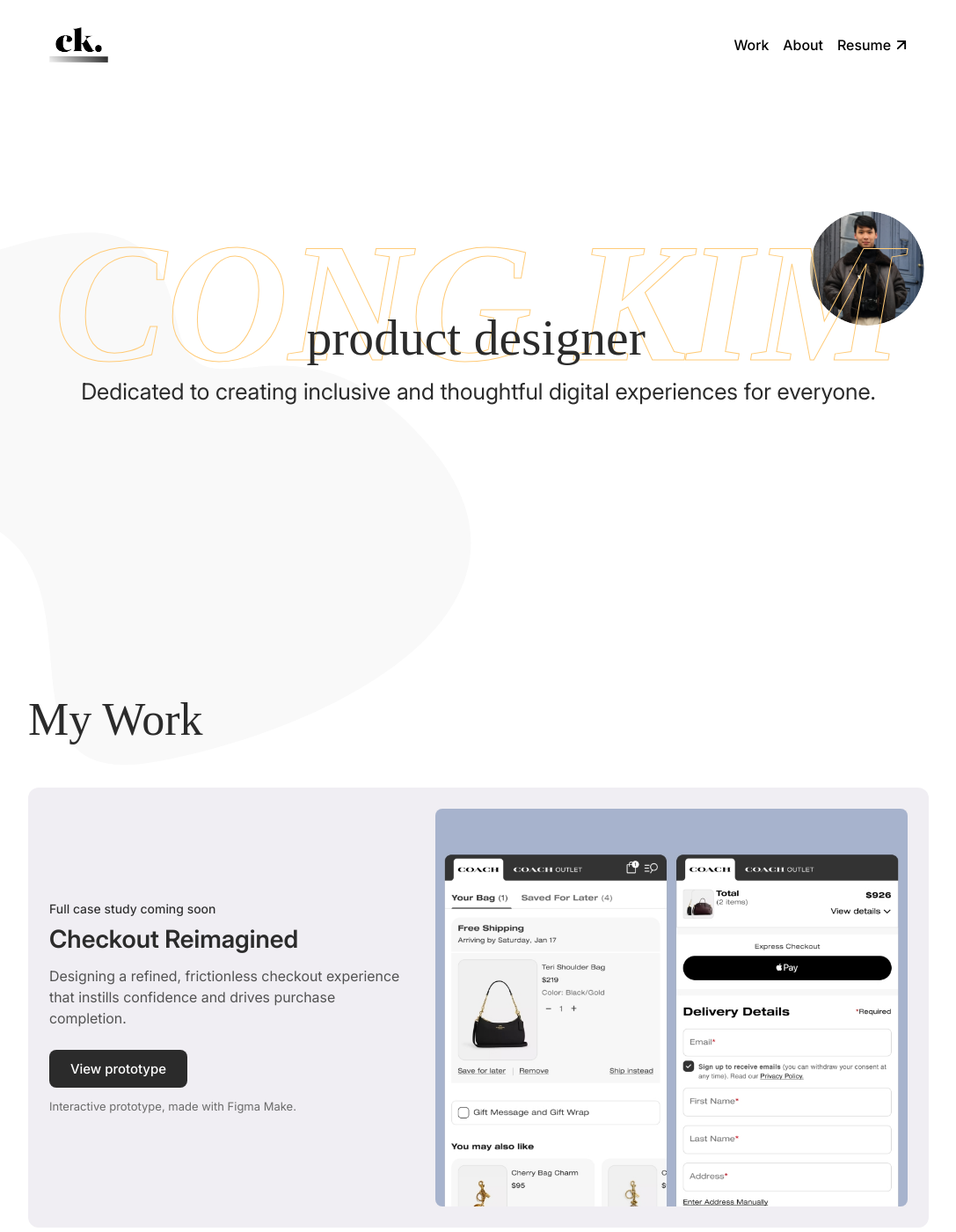
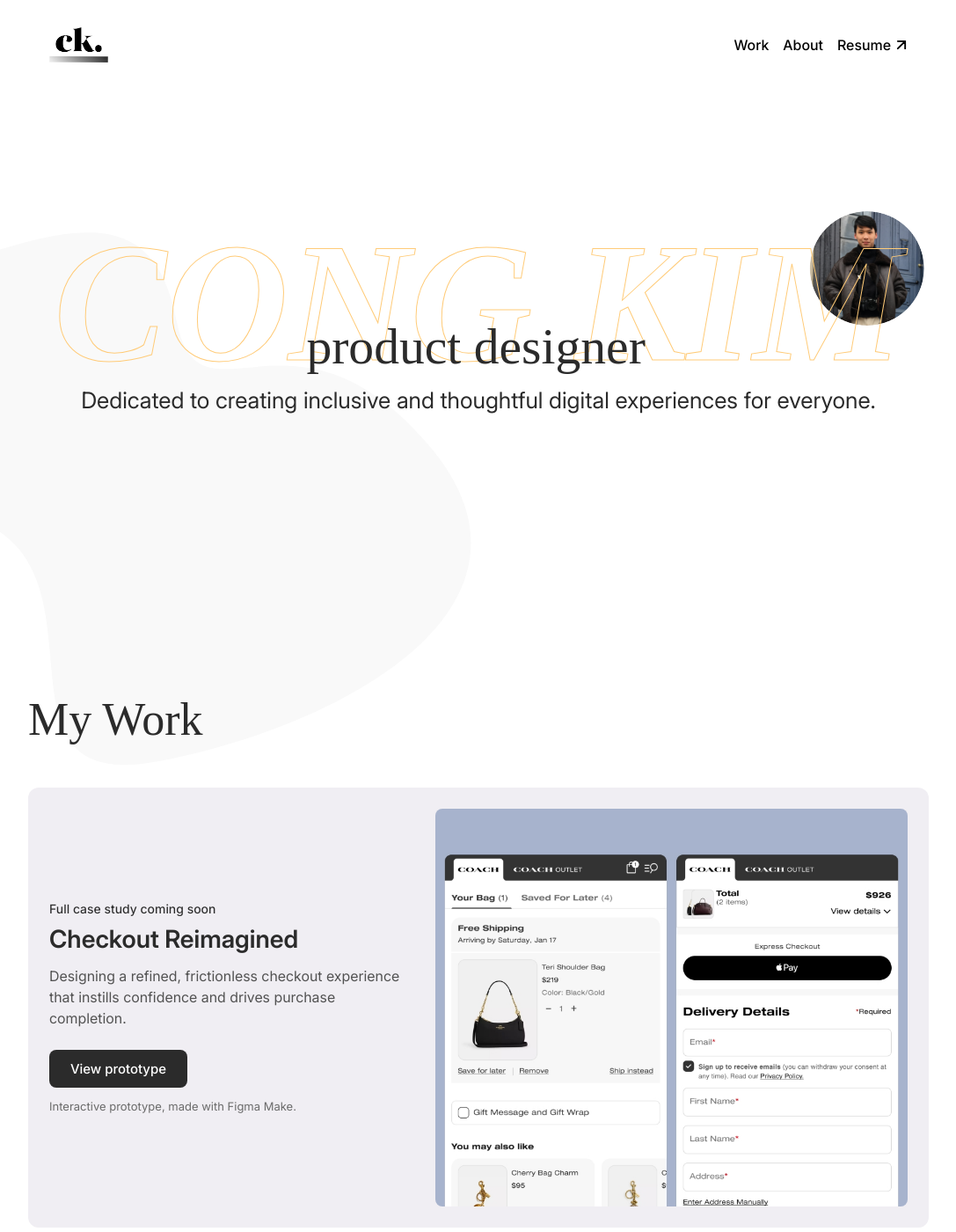
Before and after one commit to congkim94/congkim94.github.io, a Jekyll site: the page built from index.html, in a window 1280 px wide and 1400 px high. Shown: the whole window at 88% size, without its empty margins (96-1183 px from the left). Built offline with Jekyll 4.4.1, drawn with Linux system fonts in a browser that asks for light colours; some web fonts are replaced.

Commit message:
fix(header): nudge tag label vertical alignment (top 53%)
Made-with: Cursor

```diff
--- a/_sass/_components/_header.scss
+++ b/_sass/_components/_header.scss
@@ -95,7 +95,7 @@
 	.tag {
 		position: absolute;
 		width: 100%;
-		top: 50%;
+		top: 53%;
 		left: 50%;
 		transform: translateX(-50%);
 		z-index: 2;
```
